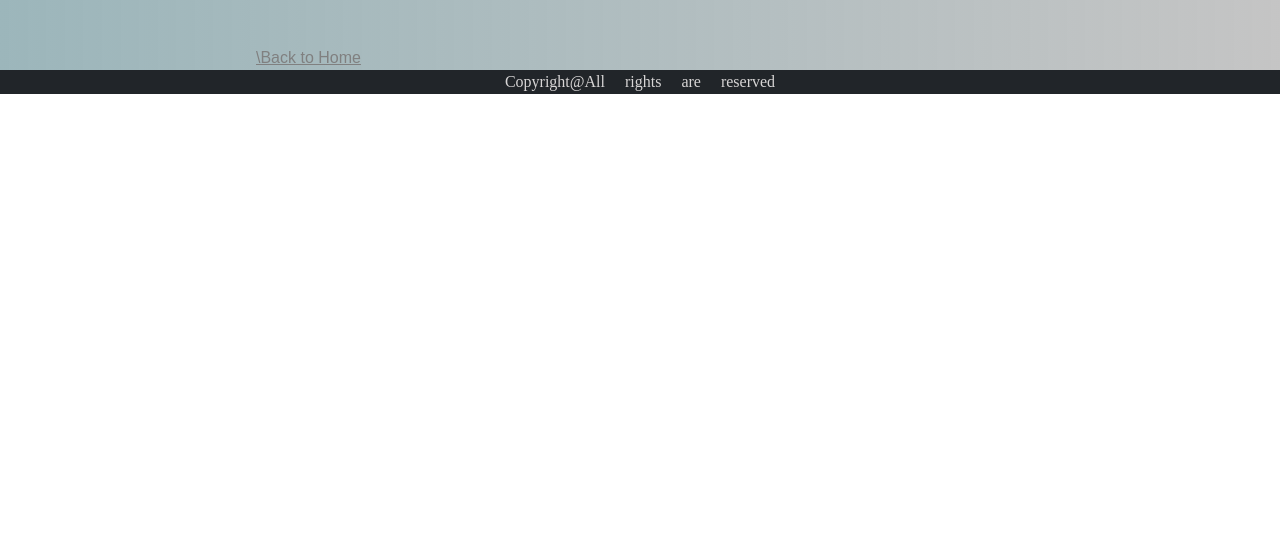
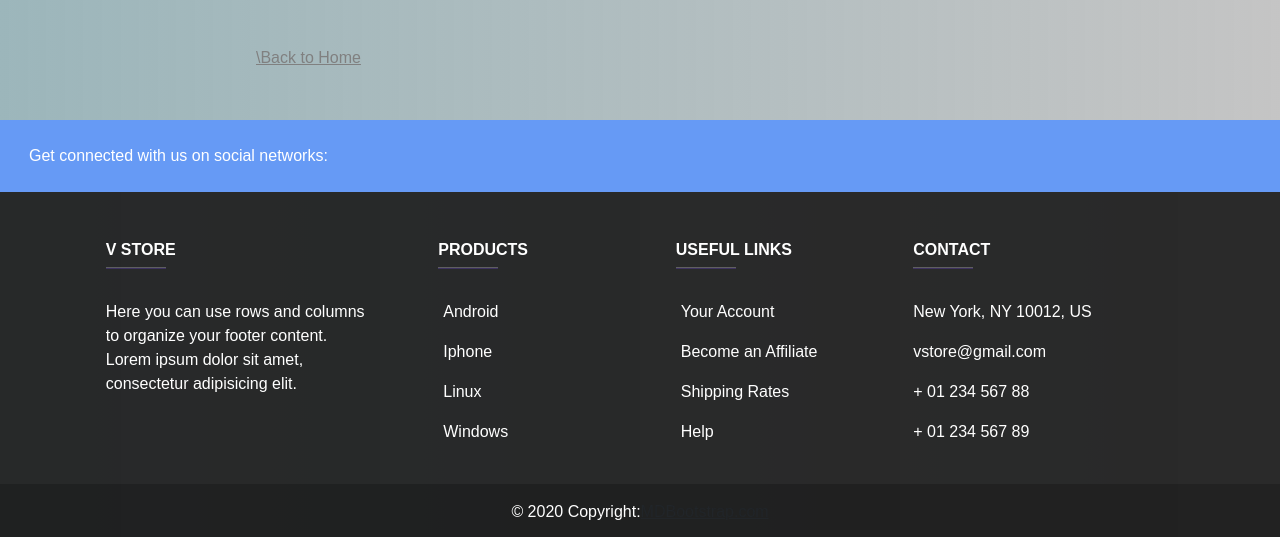
Before and after one commit to anoopksanoop/Vstore-online-phone-store-React, a React (Create React App) app: page /Contact in a window 1280 px wide. Shown: the part 1213-1750 px from the top of the page. Before the commit the page ends 1307 px from the top, so only its background shows below. Built offline with nearby package versions, Linux system fonts and the light colour scheme.

Commit message:
eight  commit

```diff
--- a/src/App.js
+++ b/src/App.js
@@ -14,6 +14,7 @@ import Siginup from "./LSiginupPage/Siginup";
 import Header from "./Header.js/Header";
 import Product from "./ProjectProducts/Product";
 import Contact from "./Contacts/Contact";
+import Footer from "./Footer/Footer";
 import { BrowserRouter, Route, Routes } from "react-router-dom";
 import ForgetPass from "./ForgetPassword/ForgetPass";
 import PdtDeatils from "./ProjectProducts/PdtDeatils";
@@ -67,6 +68,7 @@ function App() {
           <Route path="/Admin/Login" element={<AdminLogin/>}/>
           <Route path="/Admin/Users" element={<AdminUser/>}/>
         </Routes>
+       <Footer/>
         </footContext.Provider>
       </BrowserRouter>
 
--- a/src/Contacts/Contact.js
+++ b/src/Contacts/Contact.js
@@ -42,9 +42,6 @@ function Contact() {
           \Back to Home
         </Link>
       </div>
-      <footer className="footer">
-        Copyright@All rights are reserved
-      </footer>
     </div>
   );
 }
--- /dev/null
+++ b/src/Footer/Footer.js
@@ -0,0 +1,147 @@
+import React from 'react'
+
+function Footer() {
+  return (
+    <div>
+      <div className=""  style={{padding:'0',width:'100%',marginTop:"50PX"}}>
+
+  <footer
+          className="text-center"
+          style={{backgroundColor: "rgb(31 31 31 / 93%)" ,color:"white"}}
+          >
+
+    <section
+             className="d-flex justify-content-between p-4 text-white"
+             style={{backgroundColor: "rgb(102 154 245)"}}
+             >
+
+      <div className="me-5">
+        <span>Get connected with us on social networks:</span>
+      </div>
+
+
+
+      <div>
+        <span href="" className="text-white me-4">
+          <i className="fab fa-facebook-f"></i>
+        </span>
+        <span href="" className="text-white me-4">
+          <i className="fab fa-twitter"></i>
+        </span>
+        <span href="" className="text-white me-4">
+          <i className="fab fa-google"></i>
+        </span>
+        <span href="" className="text-white me-4">
+          <i className="fab fa-instagram"></i>
+        </span>
+        <span href="" className="text-white me-4">
+          <i className="fab fa-linkedin"></i>
+        </span>
+        <span href="" className="text-white me-4">
+          <i className="fab fa-github"></i>
+        </span>
+      </div>
+
+    </section>
+
+    <section className="">
+      <div className="container text-center text-md-start mt-5">
+
+        <div className="row mt-3">
+
+          <div className="col-md-3 col-lg-4 col-xl-3 mx-auto mb-4">
+            <h6 className="text-uppercase fw-bold">V Store</h6>
+            <hr
+                className="mb-4 mt-0 d-inline-block mx-auto"
+                style={{width:" 60px", backgroundColor:'#7c4dff',height:" 2px"}}
+                />
+            <p>
+              Here you can use rows and columns to organize your footer
+              content. Lorem ipsum dolor sit amet, consectetur adipisicing
+              elit.
+            </p>
+          </div>
+
+
+          <div className="col-md-2 col-lg-2 col-xl-2 mx-auto mb-4">
+
+            <h6 className="text-uppercase fw-bold">Products</h6>
+            <hr
+                className="mb-4 mt-0 d-inline-block mx-auto"
+                style={{width:"60px", backgroundColor: '#7c4dff', height:" 2px"}}
+                />
+            <p>
+              <span href="#!" className="text-white">Android</span>
+            </p>
+            <p>
+              <span href="#!" className="text-white">Iphone</span>
+            </p>
+            <p>
+              <span href="#!" className="text-white">Linux</span>
+            </p>
+            <p>
+              <span href="#!" className="text-white">Windows</span>
+            </p>
+          </div>
+
+
+
+          <div className="col-md-3 col-lg-2 col-xl-2 mx-auto mb-4">
+
+            <h6 className="text-uppercase fw-bold">Useful links</h6>
+            <hr
+                className="mb-4 mt-0 d-inline-block mx-auto"
+                style={{width:"60px", backgroundColor: '#7c4dff', height:" 2px"}}
+                />
+            <p>
+              <span href="#!" className="text-white">Your Account</span>
+            </p>
+            <p>
+              <span href="#!" className="text-white">Become an Affiliate</span>
+            </p>
+            <p>
+              <span href="#!" className="text-white">Shipping Rates</span>
+            </p>
+            <p>
+              <span href="#!" className="text-white">Help</span>
+            </p>
+          </div>
+
+          <div className="col-md-4 col-lg-3 col-xl-3 mx-auto mb-md-0 mb-4">
+
+            <h6 className="text-uppercase fw-bold">Contact</h6>
+            <hr
+                className="mb-4 mt-0 d-inline-block mx-auto"
+                style={{width:"60px", backgroundColor: '#7c4dff', height:" 2px"}}
+                />
+            <p><i className="fas fa-home mr-3"></i> New York, NY 10012, US</p>
+            <p><i className="fas fa-envelope mr-3"></i> vstore@gmail.com</p>
+            <p><i className="fas fa-phone mr-3"></i> + 01 234 567 88</p>
+            <p><i className="fas fa-print mr-3"></i> + 01 234 567 89</p>
+          </div>
+
+        </div>
+
+      </div>
+    </section>
+
+
+
+    <div
+         className="text-center p-3"
+         style={{backgroundColor: 'rgba(0, 0, 0, 0.2)'}}
+         >
+      © 2020 Copyright:
+      <a className="text-dark" href="https://mdbootstrap.com/"
+         >MDBootstrap.com</a
+        >
+    </div>
+
+  </footer>
+
+</div>
+    </div>
+  )
+}
+
+export default Footer
```
